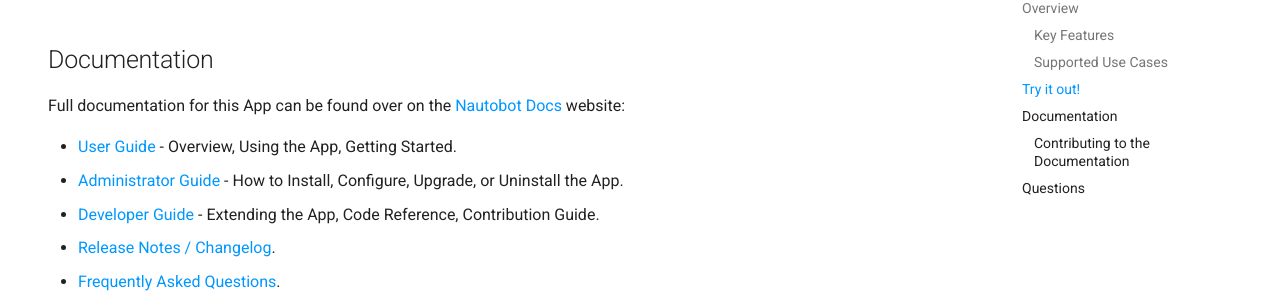
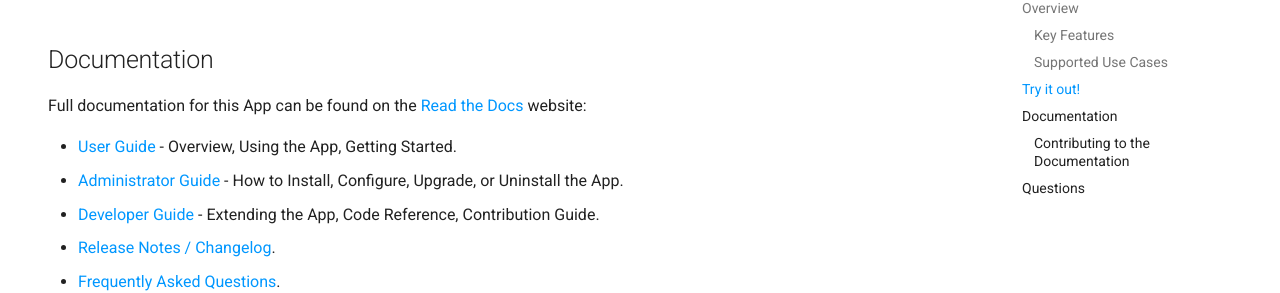
Before and after one commit to byrn-baker/nautobot-app-igp-models, an MkDocs documentation site: the page built from docs/index.md, in a window 1280 px wide and 900 px high, scrolled down 1785 px. Shown: the part 164-457 px from the top of the window. Built offline with MkDocs 1.6.1 and Material for MkDocs 9.7.7, drawn with Linux system fonts in a browser that asks for light colours; comment, search, counter and statistics services are not loaded.

Commit message:
fix: update all documentation URLs to new RTD hosted domain

```diff
--- a/README.md
+++ b/README.md
@@ -4,7 +4,7 @@
   <img src="https://raw.githubusercontent.com/byrn-baker/nautobot-app-igp-models/develop/docs/images/icon-nautobot-igp-models-alt.png" class="logo" height="200px">
   <br>
   <a href="https://github.com/byrn-baker/nautobot-app-igp-models/actions"><img src="https://github.com/byrn-baker/nautobot-app-igp-models/actions/workflows/ci.yml/badge.svg?branch=main"></a>
-  <a href="https://nautobot-app-igp-models.readthedocs.io/en/latest/"><img src="https://readthedocs.org/projects/nautobot-igp-models/badge/"></a>
+  <a href="https://byrn-baker-nautobot-app-igp-models.readthedocs-hosted.com/en/latest/"><img src="https://readthedocs.org/projects/byrn-baker-nautobot-app-igp-models/badge/"></a>
   <a href="https://pypi.org/project/nautobot-igp-models/"><img src="https://img.shields.io/pypi/v/nautobot-igp-models"></a>
   <a href="https://pypi.org/project/nautobot-igp-models/"><img src="https://img.shields.io/pypi/dm/nautobot-igp-models"></a>
   <br>
@@ -38,7 +38,7 @@
 - Validation of routing design consistency across the network
 - Integration with monitoring systems for configuration drift detection
 
-More details can be found in the [Using the App](https://docs.nautobot.com/projects/nautobot-igp-models/en/latest/user/app_use_cases/) documentation.
+More details can be found in the [Using the App](https://byrn-baker-nautobot-app-igp-models.readthedocs-hosted.com/en/latest/user/app_use_cases/) documentation.
 
 ## Try it out!
 
@@ -63,22 +63,22 @@
 
 ## Documentation
 
-Full documentation for this App can be found over on the [Nautobot Docs](https://docs.nautobot.com) website:
+Full documentation for this App can be found on the [Read the Docs](https://byrn-baker-nautobot-app-igp-models.readthedocs-hosted.com/en/latest/) website:
 
-- [User Guide](https://docs.nautobot.com/projects/nautobot-igp-models/en/latest/user/app_overview/) - Overview, Using the App, Getting Started.
-- [Administrator Guide](https://docs.nautobot.com/projects/nautobot-igp-models/en/latest/admin/install/) - How to Install, Configure, Upgrade, or Uninstall the App.
-- [Developer Guide](https://docs.nautobot.com/projects/nautobot-igp-models/en/latest/dev/contributing/) - Extending the App, Code Reference, Contribution Guide.
-- [Release Notes / Changelog](https://docs.nautobot.com/projects/nautobot-igp-models/en/latest/admin/release_notes/).
-- [Frequently Asked Questions](https://docs.nautobot.com/projects/nautobot-igp-models/en/latest/user/faq/).
+- [User Guide](https://byrn-baker-nautobot-app-igp-models.readthedocs-hosted.com/en/latest/user/app_overview/) - Overview, Using the App, Getting Started.
+- [Administrator Guide](https://byrn-baker-nautobot-app-igp-models.readthedocs-hosted.com/en/latest/admin/install/) - How to Install, Configure, Upgrade, or Uninstall the App.
+- [Developer Guide](https://byrn-baker-nautobot-app-igp-models.readthedocs-hosted.com/en/latest/dev/contributing/) - Extending the App, Code Reference, Contribution Guide.
+- [Release Notes / Changelog](https://byrn-baker-nautobot-app-igp-models.readthedocs-hosted.com/en/latest/admin/release_notes/).
+- [Frequently Asked Questions](https://byrn-baker-nautobot-app-igp-models.readthedocs-hosted.com/en/latest/user/faq/).
 
 ### Contributing to the Documentation
 
 You can find all the Markdown source for the App documentation under the [`docs`](https://github.com/byrn-baker/nautobot-app-igp-models/tree/develop/docs) folder in this repository. For simple edits, a Markdown capable editor is sufficient: clone the repository and edit away.
 
-If you need to view the fully-generated documentation site, you can build it with [MkDocs](https://www.mkdocs.org/). A container hosting the documentation can be started using the `invoke` commands (details in the [Development Environment Guide](https://docs.nautobot.com/projects/nautobot-igp-models/en/latest/dev/dev_environment/#docker-development-environment)) on [http://localhost:8001](http://localhost:8001). Using this container, as your changes to the documentation are saved, they will be automatically rebuilt and any pages currently being viewed will be reloaded in your browser.
+If you need to view the fully-generated documentation site, you can build it with [MkDocs](https://www.mkdocs.org/). A container hosting the documentation can be started using the `invoke` commands (details in the [Development Environment Guide](https://byrn-baker-nautobot-app-igp-models.readthedocs-hosted.com/en/latest/dev/dev_environment/#docker-development-environment)) on [http://localhost:8001](http://localhost:8001). Using this container, as your changes to the documentation are saved, they will be automatically rebuilt and any pages currently being viewed will be reloaded in your browser.
 
 Any PRs with fixes or improvements are very welcome!
 
 ## Questions
 
-For any questions or comments, please check the [FAQ](https://docs.nautobot.com/projects/nautobot-igp-models/en/latest/user/faq/) first. Feel free to also swing by the [Network to Code Slack](https://networktocode.slack.com/) (channel `#nautobot`), sign up [here](http://slack.networktocode.com/) if you don't have an account.
+For any questions or comments, please check the [FAQ](https://byrn-baker-nautobot-app-igp-models.readthedocs-hosted.com/en/latest/user/faq/) first. Feel free to also swing by the [Network to Code Slack](https://networktocode.slack.com/) (channel `#nautobot`), sign up [here](http://slack.networktocode.com/) if you don't have an account.
--- a/mkdocs.yml
+++ b/mkdocs.yml
@@ -3,7 +3,7 @@
 edit_uri: "edit/main/docs"
 site_dir: "nautobot_igp_models/static/nautobot_igp_models/docs"
 site_name: "Nautobot IGP Models Documentation"
-site_url: "https://docs.nautobot.com/projects/nautobot-igp-models/en/latest/"
+site_url: "https://byrn-baker-nautobot-app-igp-models.readthedocs-hosted.com/en/latest/"
 repo_url: "https://github.com/byrn-baker/nautobot-app-igp-models"
 copyright: "Copyright &copy; The Authors"
 theme:
@@ -91,6 +91,7 @@
   - "footnotes"
 plugins:
   - "search"
+  - "autorefs"
   - "mkdocstrings":
       default_handler: "python"
       handlers:
--- a/pyproject.toml
+++ b/pyproject.toml
@@ -7,7 +7,7 @@
 readme = "README.md"
 homepage = "https://github.com/byrn-baker/nautobot-app-igp-models"
 repository = "https://github.com/byrn-baker/nautobot-app-igp-models"
-documentation = "https://nautobot-igp-models.readthedocs.io/en/latest/"
+documentation = "https://byrn-baker-nautobot-app-igp-models.readthedocs-hosted.com/en/latest/"
 keywords = ["nautobot", "nautobot-app", "nautobot-plugin"]
 classifiers = [
     "Intended Audience :: Developers",
```
